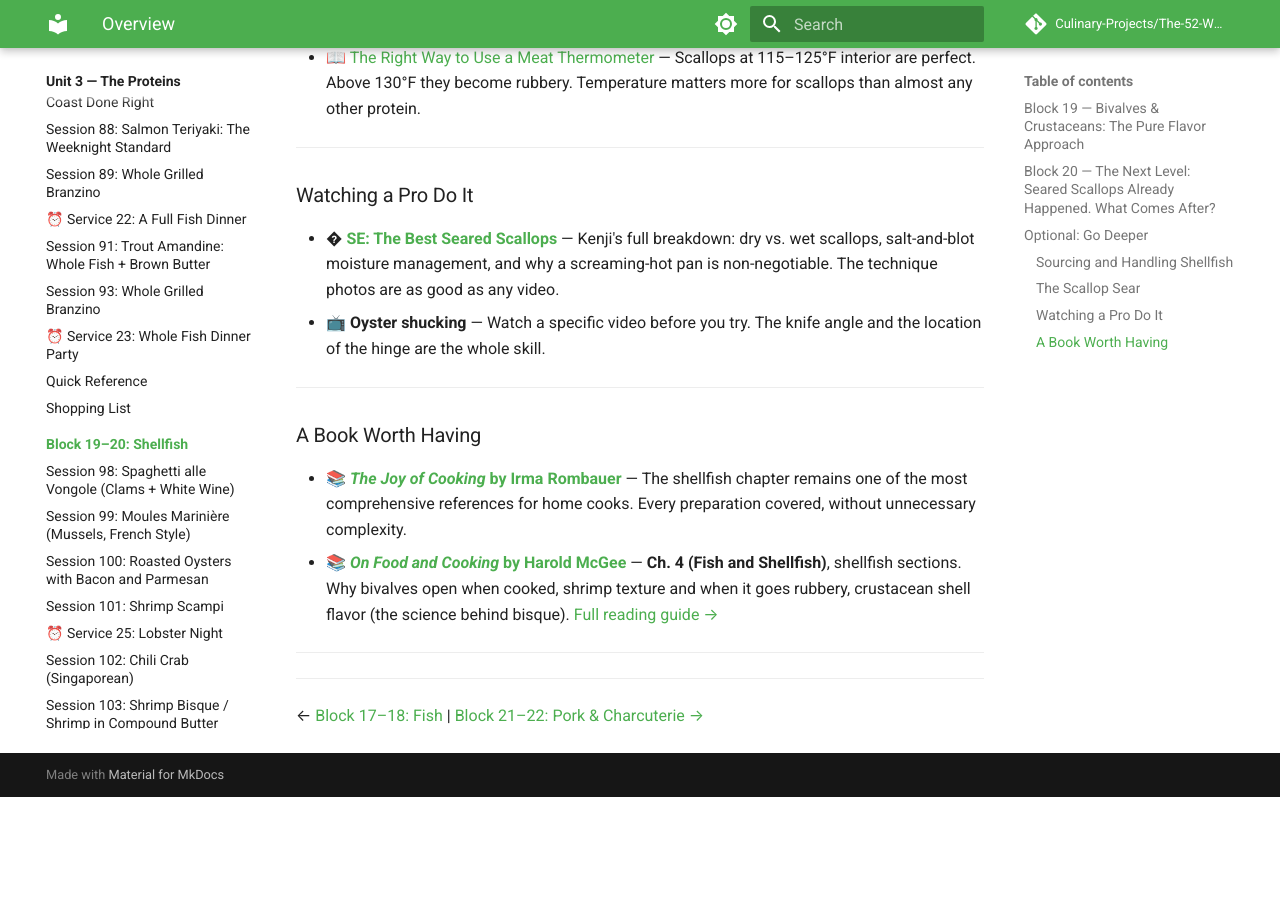
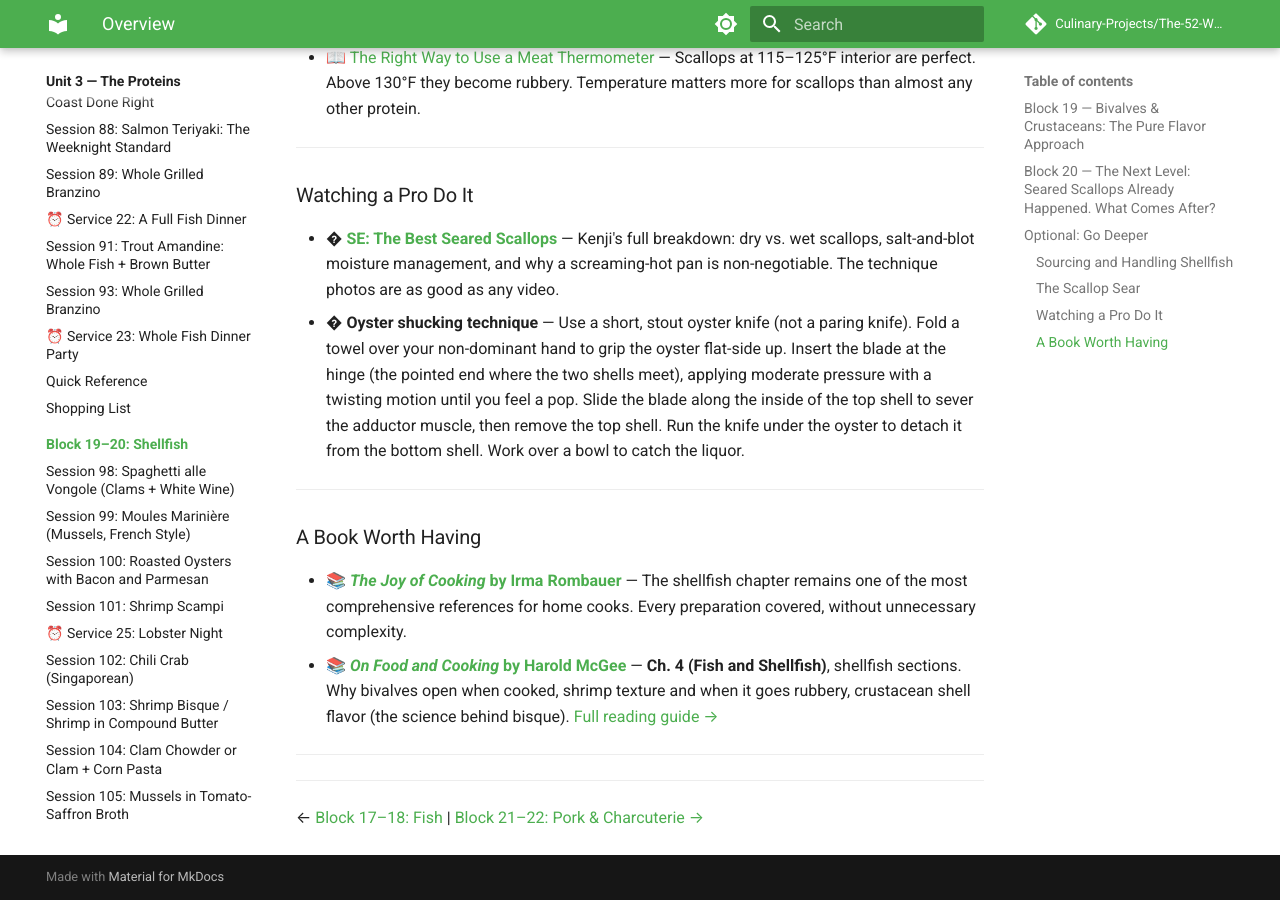
Before and after one commit to Culinary-Projects/The-52-Week-Culinary-Project, an MkDocs documentation site: the page built from docs/blocks/03-the-proteins/19-20-shellfish/index.md, in a window 1280 px wide and 900 px high, scrolled down 1889 px. Built offline with MkDocs 1.6.1 and Material for MkDocs 9.7.7, drawn with Linux system fonts in a browser that asks for light colours; comment, search, counter and statistics services are not loaded; before the commit the page ends 2686 px from its top, so only the background shows below that.

Commit message:
Revise Block 5-6 and 19-20: fix Before You Start link and oyster shucking entry
- Block 5-6 index: Replace single béchamel recipe link with verified Spruce Eats
  overview of all 5 mother sauces (thespruceeats.com/mother-sauces-996119, verified)
- Block 19-20 index: Replace oyster shucking URL placeholder with substantive
  inline technique description (hinge method, oyster knife, towel grip, adductor
  muscle cut). No working oyster-shucking URL found across 30+ candidates at
  SE, Spruce Eats, Food Network, MasterClass, Epicurious, Bon Appétit, BBC,
  The Kitchn, Food52, Chowhound, Food & Wine, Martha Stewart, and others.

```diff
--- a/docs/blocks/03-the-proteins/19-20-shellfish/index.md
+++ b/docs/blocks/03-the-proteins/19-20-shellfish/index.md
@@ -64,7 +64,7 @@ A properly seared scallop has a deep, dry crust on each flat side and remains tr
 ### Watching a Pro Do It
 
 - � [**SE: The Best Seared Scallops**](https://www.seriouseats.com/the-food-lab-how-to-sear-scallops) — Kenji's full breakdown: dry vs. wet scallops, salt-and-blot moisture management, and why a screaming-hot pan is non-negotiable. The technique photos are as good as any video.
-- 📺 **Oyster shucking** — Watch a specific video before you try. The knife angle and the location of the hinge are the whole skill. <!-- URL needed — find and verify a specific oyster-shucking video before publishing -->
+- � **Oyster shucking technique** — Use a short, stout oyster knife (not a paring knife). Fold a towel over your non-dominant hand to grip the oyster flat-side up. Insert the blade at the hinge (the pointed end where the two shells meet), applying moderate pressure with a twisting motion until you feel a pop. Slide the blade along the inside of the top shell to sever the adductor muscle, then remove the top shell. Run the knife under the oyster to detach it from the bottom shell. Work over a bowl to catch the liquor.
 
 ---
 
```
Also changed, not shown: docs/blocks/01-foundational-skills/05-06-mother-sauces/index.md (+1 -1 lines).
